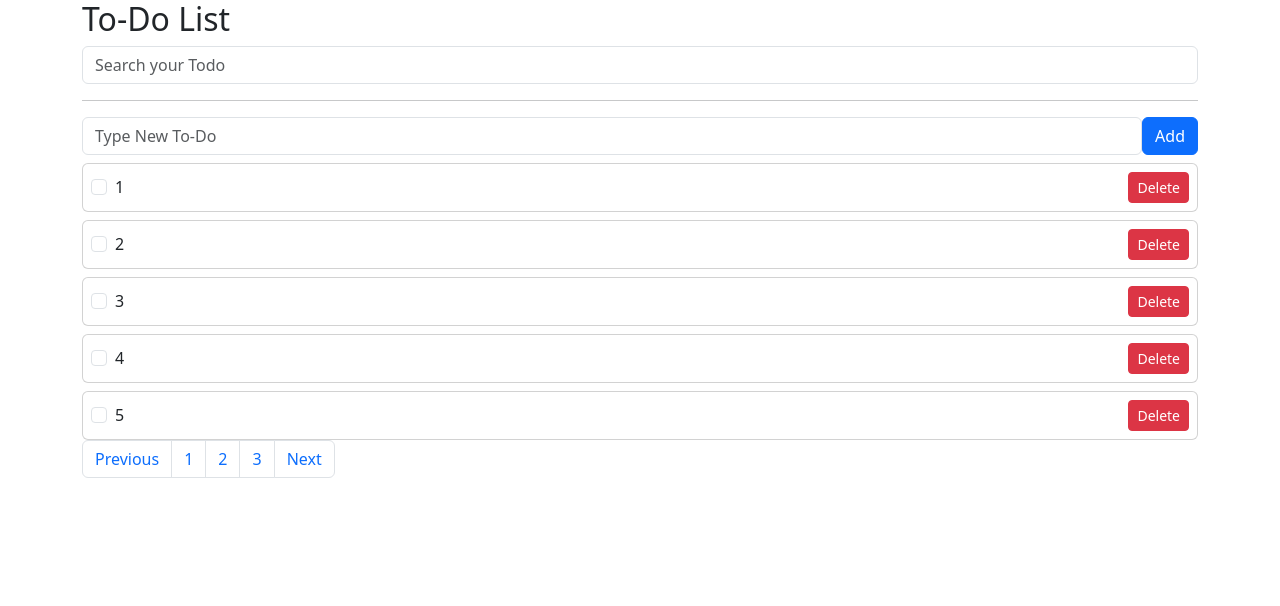
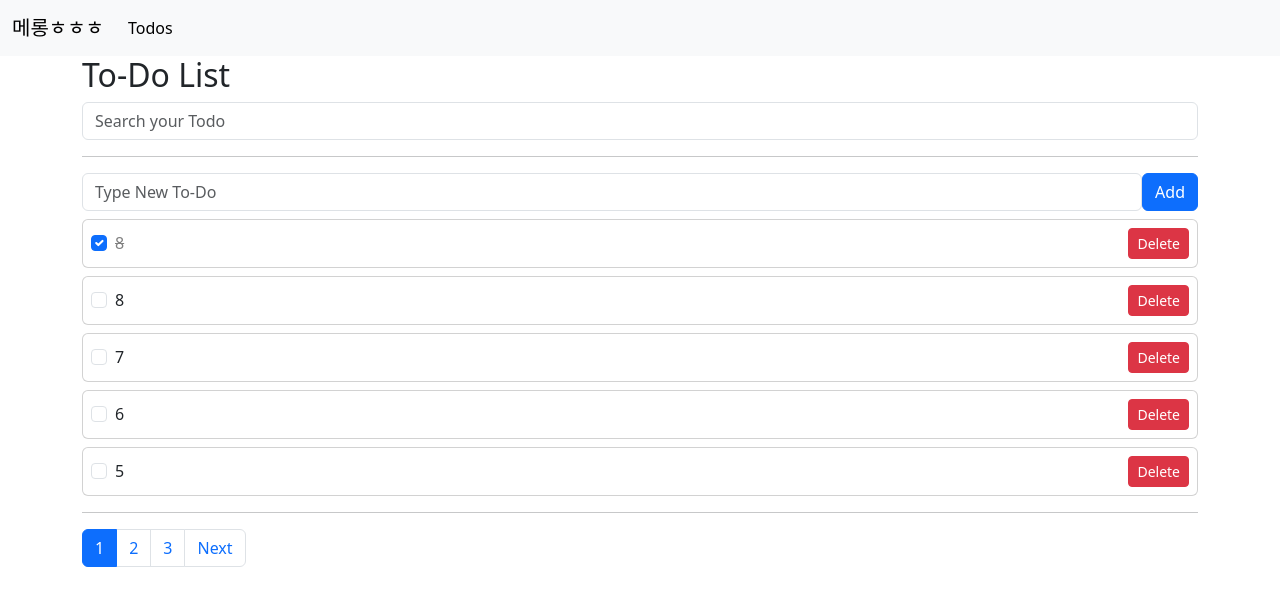
Before and after one commit to robinkim93/vue-practice, a Vue app: page /todos in a window 1280 px wide. Shown: the top 606 px of the page. Built offline with nearby package versions, Linux system fonts and the light colour scheme; data requests are answered from the project's data file.

Commit message:
router 적용 중

```diff
--- a/db.json
+++ b/db.json
@@ -26,29 +26,49 @@
       "id": 5
     },
     {
-      "subject": "6",
+      "subject": "1",
       "completed": false,
       "id": 6
     },
     {
-      "subject": "7",
+      "subject": "2",
       "completed": false,
       "id": 7
     },
     {
-      "subject": "8",
+      "subject": "3",
       "completed": false,
       "id": 8
     },
     {
-      "subject": "9",
+      "subject": "4",
       "completed": false,
       "id": 9
     },
     {
-      "subject": "10",
+      "subject": "5",
       "completed": false,
       "id": 10
+    },
+    {
+      "subject": "6",
+      "completed": false,
+      "id": 11
+    },
+    {
+      "subject": "7",
+      "completed": false,
+      "id": 12
+    },
+    {
+      "subject": "8",
+      "completed": false,
+      "id": 13
+    },
+    {
+      "subject": "8",
+      "completed": true,
+      "id": 14
     }
   ]
 }
--- a/src/App.vue
+++ b/src/App.vue
@@ -1,111 +1,21 @@
 <template>
-  <div class="container">
-    <h2>To-Do List</h2>
-    <input
-      class="form-control"
-      type="text"
-      v-model="searchText"
-      placeholder="Search your Todo"
-    />
-    <hr />
-    <!-- 명시한 이벤트가 발생했을 때 실행 될 로직을 추가해준다. -->
-    <TodoSimpleForm @add-todo="addTodo" />
-    <div class="errorMessage">{{ error }}</div>
-    <div v-if="!filteredTodos.length" class="mt-2">표시할 Todo가 없습니다</div>
-    <TodoList
-      :todos="filteredTodos"
-      @toggle-todo="toggleTodo"
-      @delete-todo="deleteTodo"
-    />
-    <nav aria-label="Page navigation example">
-      <ul class="pagination">
-        <li class="page-item"><a class="page-link" href="#">Previous</a></li>
-        <li class="page-item"><a class="page-link" href="#">1</a></li>
-        <li class="page-item"><a class="page-link" href="#">2</a></li>
-        <li class="page-item"><a class="page-link" href="#">3</a></li>
-        <li class="page-item"><a class="page-link" href="#">Next</a></li>
-      </ul>
-    </nav>
-  </div>
+  <nav class="navbar navbar-expand-lg bg-body-tertiary">
+    <div class="container-fluid">
+      <router-link class="navbar-brand" to="/">메롱ㅎㅎㅎ</router-link>
+      <div class="collapse navbar-collapse" id="navbarSupportedContent">
+        <ul class="navbar-nav me-auto mb-2 mb-lg-0">
+          <li class="nav-item">
+            <router-link class="nav-link active" aria-current="page" to="/todos"
+              >Todos</router-link
+            >
+          </li>
+        </ul>
+      </div>
+    </div>
+  </nav>
+  <router-view />
 </template>
 
-<script setup>
-import { computed, ref } from "vue";
-import axios from "axios";
-import TodoSimpleForm from "./components/TodoSimpleForm.vue";
-import TodoList from "./components/TodoList.vue";
+<script setup></script>
 
-const todos = ref([]);
-const searchText = ref("");
-const error = ref("");
-
-// emit으로 올라온 이벤트가 발생했을 때 실행 될 함수를 정의해줬다
-// 이 때, 인자를 하나 받아오게 되면 자식 컴포넌트에서 올려준 데이터를 받을 수 있다.
-
-const getTodos = async () => {
-  try {
-    const res = await axios.get("http://localhost:3000/todos?_page=1&_limit=5");
-    todos.value = res.data;
-  } catch (err) {
-    console.log(err);
-    error.value = "Something Error";
-  }
-};
-
-getTodos();
-
-const addTodo = async (todo) => {
-  error.value = "";
-  try {
-    await axios.post("http://localhost:3000/todos", {
-      subject: todo.subject,
-      completed: todo.completed,
-    });
-    getTodos();
-  } catch (err) {
-    console.log(err);
-    error.value = "Something Error";
-  }
-};
-
-const toggleTodo = async (index) => {
-  error.value = "";
-  try {
-    const id = todos.value[index].id;
-    await axios.patch(`http://localhost:3000/todos/${id}`, {
-      completed: !todos.value[index].completed,
-    });
-    getTodos();
-  } catch (err) {
-    console.log(err);
-    error.value = "Something Error";
-  }
-};
-
-const deleteTodo = async (index) => {
-  error.value = "";
-  try {
-    const id = todos.value[index].id;
-    await axios.delete(`http://localhost:3000/todos/${id}`);
-    getTodos();
-  } catch (err) {
-    console.log(err);
-    error.value = "Something Error";
-  }
-};
-
-const filteredTodos = computed(() => {
-  if (searchText.value) {
-    return todos.value.filter((todo) =>
-      todo.subject.includes(searchText.value)
-    );
-  }
-  return todos.value;
-});
-</script>
-
-<style>
-.errorMessage {
-  color: red;
-}
-</style>
+<style></style>
--- /dev/null
+++ b/src/pages/index.vue
@@ -0,0 +1,7 @@
+<template>
+  <div>Home</div>
+</template>
+
+<script setup></script>
+
+<style></style>
--- /dev/null
+++ b/src/pages/todos/index.vue
@@ -0,0 +1,154 @@
+<template>
+  <div class="container">
+    <h2>To-Do List</h2>
+    <input
+      class="form-control"
+      type="text"
+      v-model="searchText"
+      placeholder="Search your Todo"
+      @keyup.enter="searchTodo"
+    />
+    <hr />
+    <!-- 명시한 이벤트가 발생했을 때 실행 될 로직을 추가해준다. -->
+    <TodoSimpleForm @add-todo="addTodo" />
+    <div class="errorMessage">{{ error }}</div>
+    <div v-if="!todos.length" class="mt-2">표시할 Todo가 없습니다</div>
+    <TodoList
+      :todos="todos"
+      @toggle-todo="toggleTodo"
+      @delete-todo="deleteTodo"
+    />
+    <hr />
+    <nav aria-label="Page navigation example">
+      <ul class="pagination">
+        <li class="page-item" v-if="currentPage !== 1">
+          <a
+            style="cursor: pointer"
+            class="page-link"
+            @click="getTodos(currentPage - 1)"
+            >Previous</a
+          >
+        </li>
+        <li
+          class="page-item"
+          :class="currentPage === page ? 'active' : ''"
+          v-for="page in totalPages"
+          :key="page"
+        >
+          <a
+            style="cursor: pointer"
+            class="page-link"
+            @click="getTodos(page)"
+            >{{ page }}</a
+          >
+        </li>
+        <li class="page-item" v-if="currentPage !== totalPages">
+          <a
+            style="cursor: pointer"
+            class="page-link"
+            @click="getTodos(currentPage + 1)"
+            >Next</a
+          >
+        </li>
+      </ul>
+    </nav>
+  </div>
+</template>
+
+<script setup>
+import { computed, ref, watch } from "vue";
+import axios from "axios";
+import TodoSimpleForm from "../../components/TodoSimpleForm.vue";
+import TodoList from "../../components/TodoList.vue";
+
+const todos = ref([]);
+const searchText = ref("");
+const error = ref("");
+const totalTodos = ref(0);
+const currentPage = ref(1);
+const limit = 5;
+
+// 내부에 있는 Reactive 값이 변할 때마다 새로 업데이트 되도록 computed를 사용.
+const totalPages = computed(() => {
+  return Math.ceil(totalTodos.value / limit);
+});
+
+let timeout = null;
+
+const searchTodo = () => {
+  clearTimeout(timeout);
+  getTodos();
+};
+
+watch(searchText, () => {
+  clearTimeout(timeout);
+  timeout = setTimeout(() => {
+    getTodos();
+  }, 1000);
+});
+
+// emit으로 올라온 이벤트가 발생했을 때 실행 될 함수를 정의해줬다
+// 이 때, 인자를 하나 받아오게 되면 자식 컴포넌트에서 올려준 데이터를 받을 수 있다.
+
+const getTodos = async (page = currentPage.value) => {
+  currentPage.value = page;
+  try {
+    const res = await axios.get(
+      `http://localhost:3000/todos?_sort=id&_order=desc&subject_like=${searchText.value}&_page=${page}&_limit=${limit}`
+    );
+    totalTodos.value = res.headers["x-total-count"];
+    todos.value = res.data;
+  } catch (err) {
+    console.log(err);
+    error.value = "Something Error";
+  }
+};
+
+getTodos();
+
+const addTodo = async (todo) => {
+  error.value = "";
+  try {
+    await axios.post("http://localhost:3000/todos", {
+      subject: todo.subject,
+      completed: todo.completed,
+    });
+    getTodos();
+  } catch (err) {
+    console.log(err);
+    error.value = "Something Error";
+  }
+};
+
+const toggleTodo = async (index) => {
+  error.value = "";
+  try {
+    const id = todos.value[index].id;
+    await axios.patch(`http://localhost:3000/todos/${id}`, {
+      completed: !todos.value[index].completed,
+    });
+    getTodos();
+  } catch (err) {
+    console.log(err);
+    error.value = "Something Error";
+  }
+};
+
+const deleteTodo = async (index) => {
+  error.value = "";
+  try {
+    const id = todos.value[index].id;
+    await axios.delete(`http://localhost:3000/todos/${id}`);
+    getTodos();
+  } catch (err) {
+    console.log(err);
+    error.value = "Something Error";
+  }
+};
+</script>
+
+<style>
+.errorMessage {
+  color: red;
+}
+</style>
--- /dev/null
+++ b/src/router/index.js
@@ -0,0 +1,21 @@
+import { createRouter, createWebHistory } from "vue-router";
+import Home from "../pages/index.vue";
+import Todos from "../pages/todos/index.vue";
+
+const router = createRouter({
+  history: createWebHistory(),
+  routes: [
+    {
+      path: "/",
+      name: "Home",
+      component: Home,
+    },
+    {
+      path: "/todos",
+      name: "Todos",
+      component: Todos,
+    },
+  ],
+});
+
+export default router;
--- a/vue.config.js
+++ b/vue.config.js
@@ -1,4 +1,5 @@
-const { defineConfig } = require('@vue/cli-service')
+const { defineConfig } = require("@vue/cli-service");
 module.exports = defineConfig({
-  transpileDependencies: true
-})
+  transpileDependencies: true,
+  lintOnSave: false,
+});
```
Also changed, not shown: package.json (+5 -2 lines), src/main.js (+4 -3 lines), 1 other file (tests, documents, lock files or other folders).
